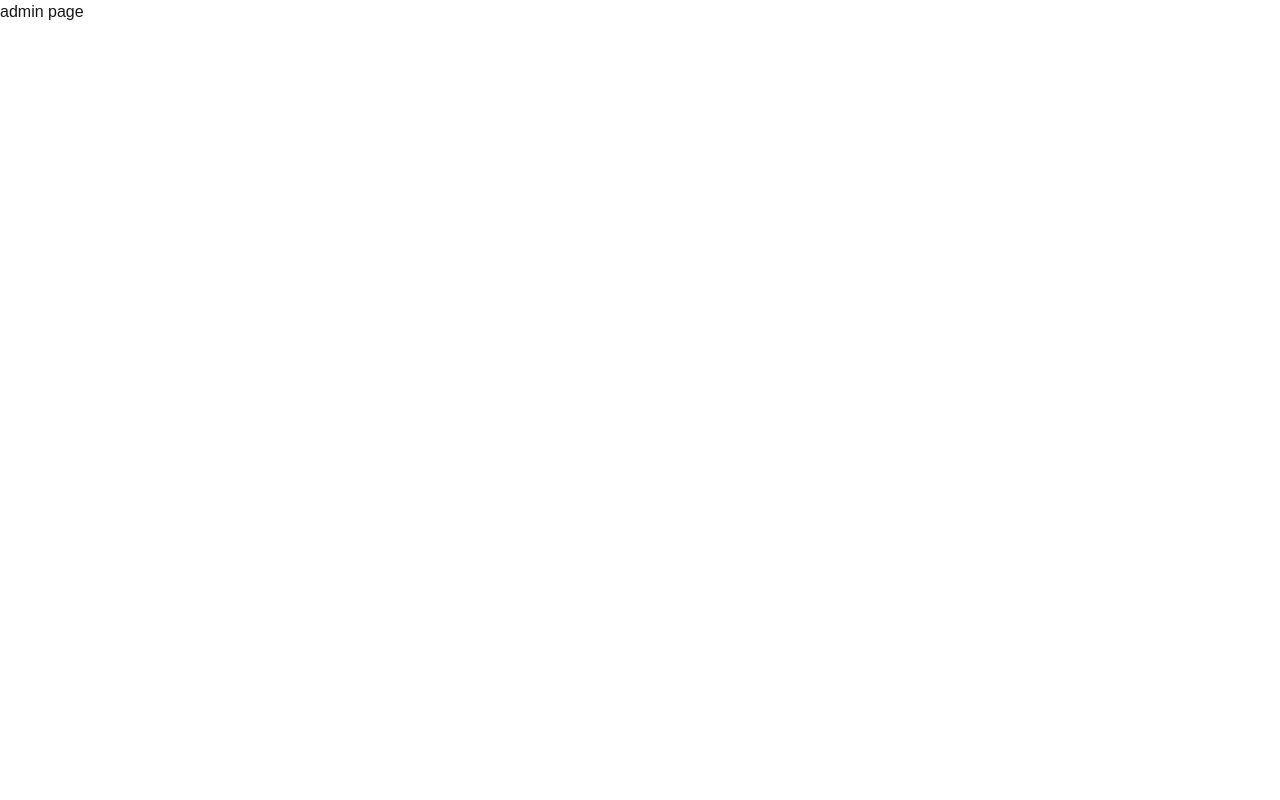
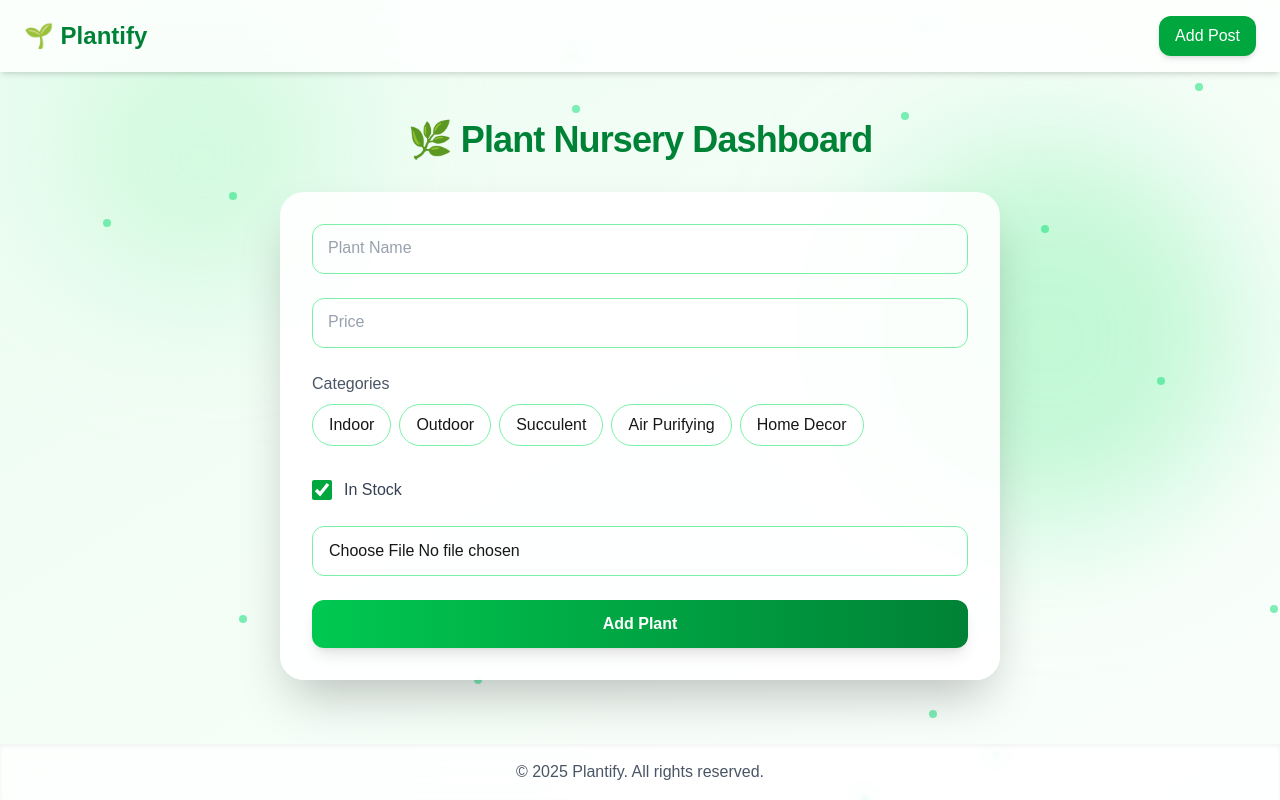
Before and after one commit to Jitendra2407/Urvann_Assignment, a Next.js app: page /admin in a window 1280 px wide. Built offline with nearby package versions, Linux system fonts and the light colour scheme.

Commit message:
admin panel UI

```diff
--- a/src/app/admin/page.js
+++ b/src/app/admin/page.js
@@ -1,9 +1,160 @@
-import React from 'react'
+"use client";
 
-const page = () => {
+import { useState } from "react";
+import Background from "@/components/Background";
+import Header from "@/components/Header";
+import Footer from "@/components/Footer";
+
+
+const categories = [
+  "Indoor",
+  "Outdoor",
+  "Succulent",
+  "Air Purifying",
+  "Home Decor",
+];
+
+export default function PlantNurseryDashboard() {
+  const [name, setName] = useState("");
+  const [price, setPrice] = useState("");
+  const [selectedCategories, setSelectedCategories] = useState([]);
+  const [inStock, setInStock] = useState(true);
+  const [imageFile, setImageFile] = useState(null);
+
+
+  const handleCategoryChange = (category) => {
+    if (selectedCategories.includes(category)) {
+      setSelectedCategories(selectedCategories.filter((c) => c !== category));
+    } else {
+      setSelectedCategories([...selectedCategories, category]);
+    }
+  };
+
+  const handleSubmit = (e) => {
+    e.preventDefault();
+    const newPlant = {
+      name,
+      price,
+      categories: selectedCategories,
+      inStock,
+      imageFile, // now sending the file
+    };
+    console.log("Plant added:", newPlant);
+
+    // Reset form
+    setName("");
+    setPrice("");
+    setSelectedCategories([]);
+    setInStock(true);
+    setImageFile(null);
+  };
+
+
   return (
-    <div>admin page</div>
-  )
+    <div className="relative flex flex-col min-h-screen">
+      <Background />
+      <Header />
+
+      <main className="flex-1 max-w-3xl mx-auto w-full px-6 py-12 z-10">
+        <h1 className="text-4xl font-extrabold text-green-700 mb-8 text-center tracking-tight">
+          🌿 Plant Nursery Dashboard
+        </h1>
+
+        <form
+          onSubmit={handleSubmit}
+          className="bg-white/90 backdrop-blur-md shadow-2xl rounded-3xl p-8 flex flex-col gap-6"
+        >
+          {/* Name */}
+          <div className="relative">
+            <input
+              type="text"
+              placeholder=" "
+              value={name}
+              onChange={(e) => setName(e.target.value)}
+              required
+              className="peer w-full px-4 py-3 rounded-xl border border-green-300 focus:border-green-500 focus:ring-green-500 focus:outline-none transition placeholder-transparent"
+            />
+
+            <label className="absolute left-4 top-3 text-gray-400 text-base peer-placeholder-shown:top-3 peer-placeholder-shown:text-gray-400 peer-placeholder-shown:text-base peer-focus:-top-2 peer-focus:text-green-600 peer-focus:text-sm transition-all">
+              Plant Name
+            </label>
+          </div>
+
+          {/* Price */}
+          <div className="relative">
+            <input
+              type="number"
+              placeholder=" "
+              value={price}
+              onChange={(e) => setPrice(e.target.value)}
+              required
+              className="peer w-full px-4 py-3 rounded-xl border border-green-300 focus:border-green-500 focus:ring-green-500 focus:outline-none transition placeholder-transparent"
+            />
+            <label className="absolute left-4 top-3 text-gray-400 text-base peer-placeholder-shown:top-3 peer-placeholder-shown:text-gray-400 peer-placeholder-shown:text-base peer-focus:-top-2 peer-focus:text-green-600 peer-focus:text-sm transition-all">
+              Price
+            </label>
+          </div>
+
+          {/* Categories */}
+          <div>
+            <p className="text-gray-600 font-medium mb-2">Categories</p>
+            <div className="flex flex-wrap gap-2">
+              {categories.map((cat) => (
+                <button
+                  type="button"
+                  key={cat}
+                  onClick={() => handleCategoryChange(cat)}
+                  className={`px-4 py-2 rounded-full border font-medium transition-all ${
+                    selectedCategories.includes(cat)
+                      ? "bg-green-600 text-white shadow-md"
+                      : "bg-white border-green-300 hover:bg-green-50"
+                  }`}
+                >
+                  {cat}
+                </button>
+              ))}
+            </div>
+          </div>
+
+          {/* In Stock Toggle */}
+          <label className="flex items-center gap-3 mt-2 cursor-pointer">
+            <input
+              type="checkbox"
+              checked={inStock}
+              onChange={(e) => setInStock(e.target.checked)}
+              className="w-5 h-5 accent-green-600"
+            />
+            <span className="text-gray-700 font-medium">In Stock</span>
+          </label>
+
+          {/* Image URL */}
+          <div className="relative">
+            <input
+              type="file"
+              accept="image/*"
+              onChange={(e) => setImageFile(e.target.files[0])}
+              className="w-full px-4 py-3 rounded-xl border border-green-300 focus:border-green-500 focus:ring-green-500 focus:outline-none transition"
+            />
+            {imageFile && (
+              <img
+                src={URL.createObjectURL(imageFile)}
+                alt="Preview"
+                className="mt-3 w-32 h-24 object-cover rounded-xl shadow-md"
+              />
+            )}
+          </div>
+
+          {/* Submit */}
+          <button
+            type="submit"
+            className="bg-gradient-to-r from-green-500 to-green-700 text-white py-3 rounded-xl font-semibold shadow-lg transition-transform hover:scale-105"
+          >
+            Add Plant
+          </button>
+        </form>
+      </main>
+
+      <Footer />
+    </div>
+  );
 }
-
-export default page
```
